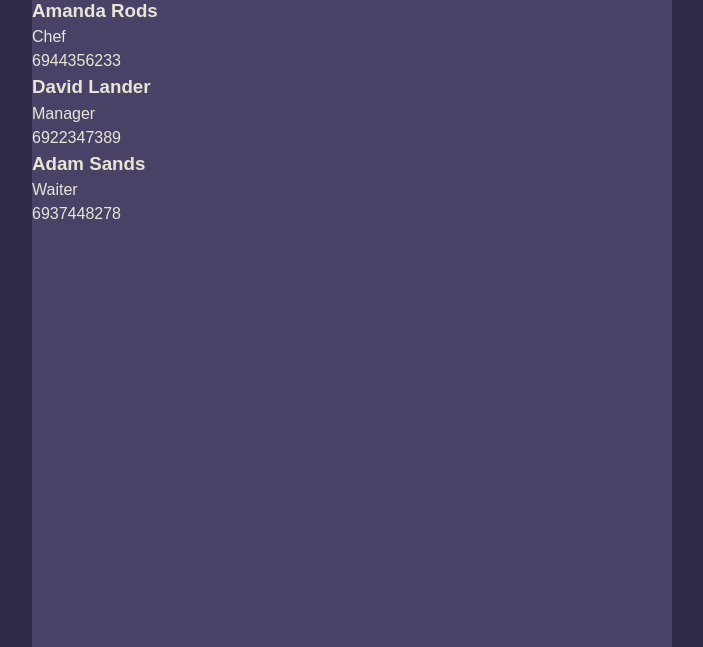
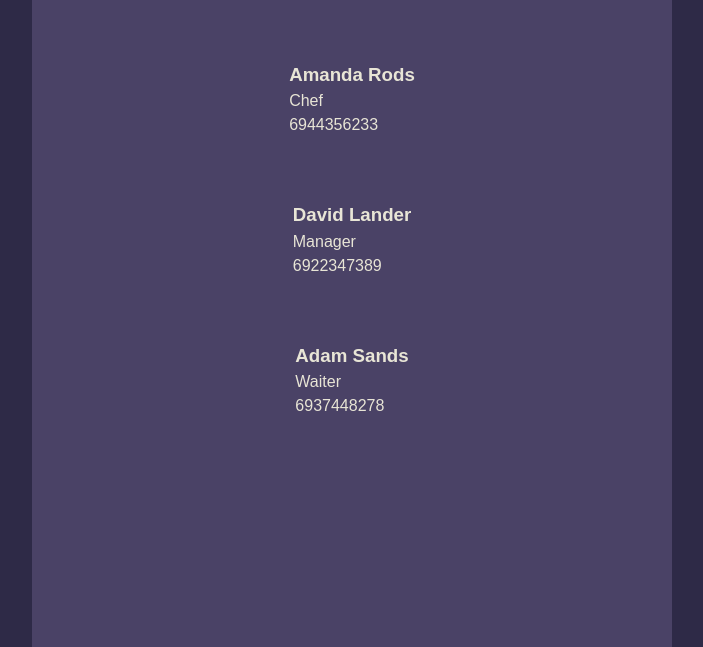
Before and after one commit to Moldedpeanuts/restaurant-page, a website built with webpack: page src/template.html in a window 1280 px wide. Both pictures are taken after a click on the button "About". Shown: the part 153-800 px from the top of the page, without its empty margins (288-991 px from the left). Built offline with nearby package versions, Linux system fonts and the light colour scheme.

Commit message:
Style contact page

```diff
--- a/src/styles.css
+++ b/src/styles.css
@@ -91,3 +91,10 @@ h1 {
 .menu h2 {
     padding-left: 0.7em;
 }
+
+.contact {
+    display: flex;
+    flex-direction: column;
+    align-items: center;
+    gap: 4em;
+}
```
